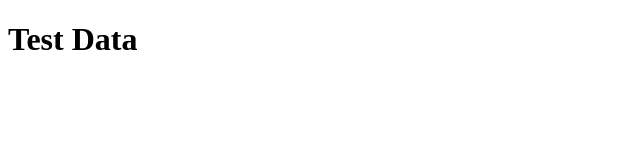
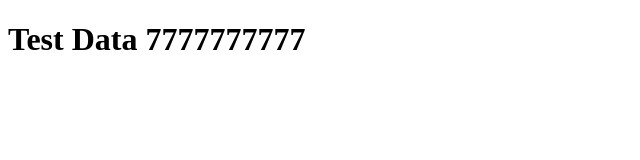
Before and after one commit to Xhtmlchop-Developer/72902-project-HTML, a plain HTML site: page index.html in a window 1280 px wide. Shown: the whole page, without its empty margins (0-640 px from the left). Drawn offline with Linux system fonts and the light colour scheme.

Commit message:
Update Code (#1)
Co-authored-by: Rohanxhtmlchop <rohan.xhtmlchop@gmail.com>

```diff
--- a/index.html
+++ b/index.html
@@ -5,7 +5,7 @@
 </head>
 
 <body class="animsition">
-    <h1>Test Data</h1>
+    <h1>Test Data 7777777777</h1>
 </body>
 </html>
 <!-- end document-->
```
